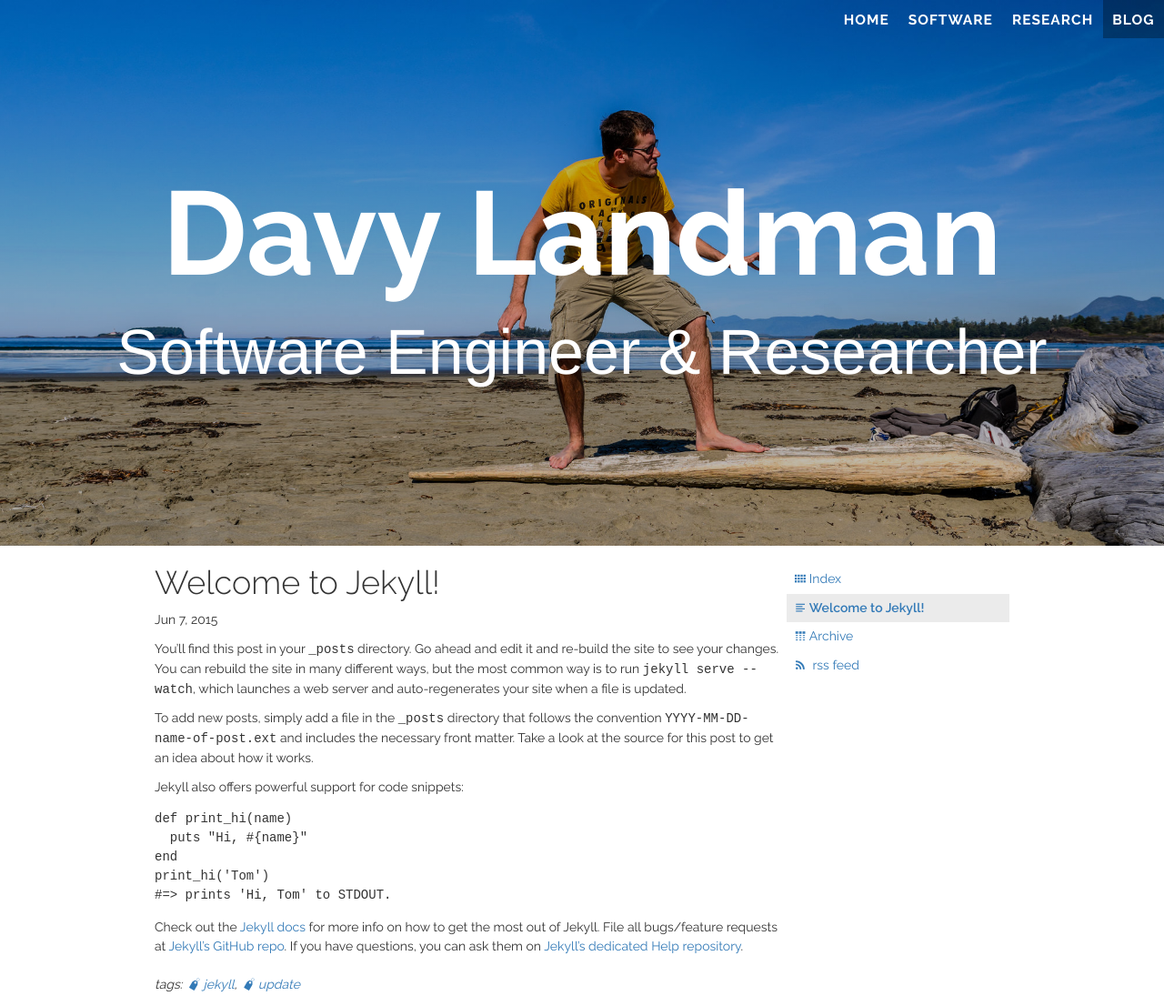
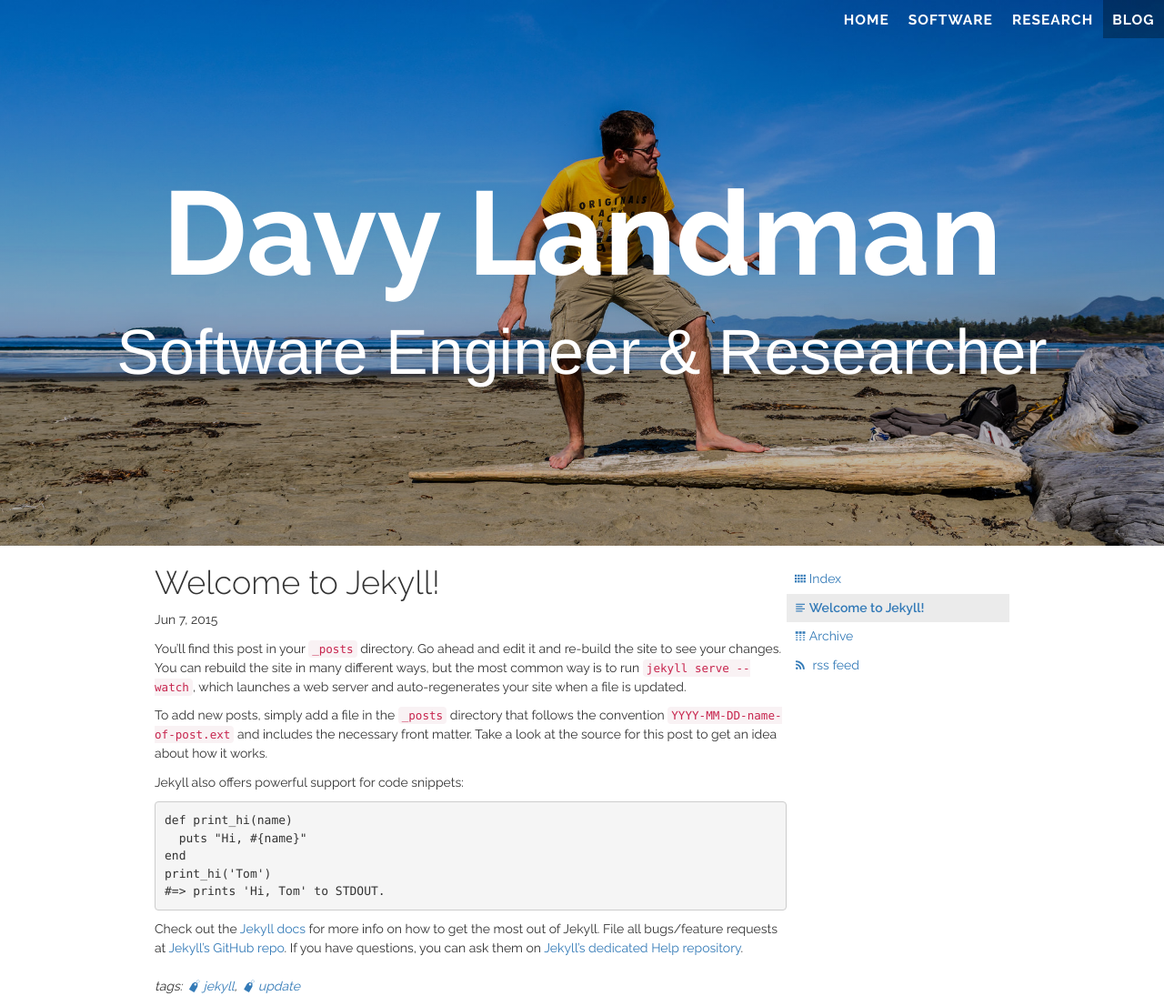
Before and after one commit to DavyLandman/davylandman.github.io, a Jekyll site: the page built from _posts/2015-06-07-welcome-to-jekyll.markdown, in a window 1280 px wide. Shown: the whole page at 91% size. Built offline with Jekyll 4.4.1, drawn with Linux system fonts in a browser that asks for light colours; some web fonts are replaced; comment, search, counter and statistics services are not loaded.

Commit message:
Added code stuff from bootstrap

```diff
--- /dev/null
+++ b/_sass/_code.scss
@@ -0,0 +1,69 @@
+//
+// Code (inline and block)
+// --------------------------------------------------
+
+
+// Inline and block code styles
+code,
+kbd,
+pre,
+samp {
+  font-family: $font-family-monospace;
+}
+
+// Inline code
+code {
+  padding: 2px 4px;
+  font-size: 90%;
+  color: $code-color;
+  background-color: $code-bg;
+  border-radius: $border-radius-base;
+}
+
+// User input typically entered via keyboard
+kbd {
+  padding: 2px 4px;
+  font-size: 90%;
+  color: $kbd-color;
+  background-color: $kbd-bg;
+  border-radius: $border-radius-small;
+  box-shadow: inset 0 -1px 0 rgba(0,0,0,.25);
+
+  kbd {
+    padding: 0;
+    font-size: 100%;
+    font-weight: bold;
+    box-shadow: none;
+  }
+}
+
+// Blocks of code
+pre {
+  display: block;
+  padding: (($line-height-computed - 1) / 2);
+  margin: 0 0 ($line-height-computed / 2);
+  font-size: ($font-size-base - 1); // 14px to 13px
+  line-height: $line-height-base;
+  word-break: break-all;
+  word-wrap: break-word;
+  color: $pre-color;
+  background-color: $pre-bg;
+  border: 1px solid $pre-border-color;
+  border-radius: $border-radius-base;
+
+  // Account for some code outputs that place code tags in pre tags
+  code {
+    padding: 0;
+    font-size: inherit;
+    color: inherit;
+    white-space: pre-wrap;
+    background-color: transparent;
+    border-radius: 0;
+  }
+}
+
+// Enable scrollable blocks of code
+.pre-scrollable {
+  max-height: $pre-scrollable-max-height;
+  overflow-y: scroll;
+}
--- a/_sass/_variables.scss
+++ b/_sass/_variables.scss
@@ -206,6 +206,21 @@ $navbar-default-link-active-bg:            darken($navbar-default-bg, 6.5%) !def
 $navbar-default-link-disabled-color:       #ccc !default;
 $navbar-default-link-disabled-bg:          transparent !default;
 
+//== Code
+//
+//##
+
+$code-color:                  #c7254e !default;
+$code-bg:                     #f9f2f4 !default;
+
+$kbd-color:                   #fff !default;
+$kbd-bg:                      #333 !default;
+
+$pre-bg:                      #f5f5f5 !default;
+$pre-color:                   $gray-dark !default;
+$pre-border-color:            #ccc !default;
+$pre-scrollable-max-height:   340px !default;
+
 //== Type
 //
 //##
--- a/css/main.scss
+++ b/css/main.scss
@@ -9,6 +9,7 @@
 @import "_variables";
 @import "_scaffolding.scss";
 @import "_type.scss";
+@import "_code.scss";
 
 // own stuff
 @import "_header.scss";
```
